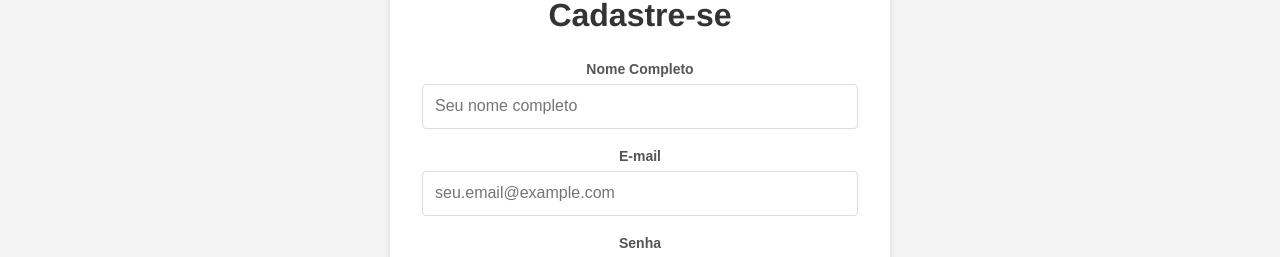
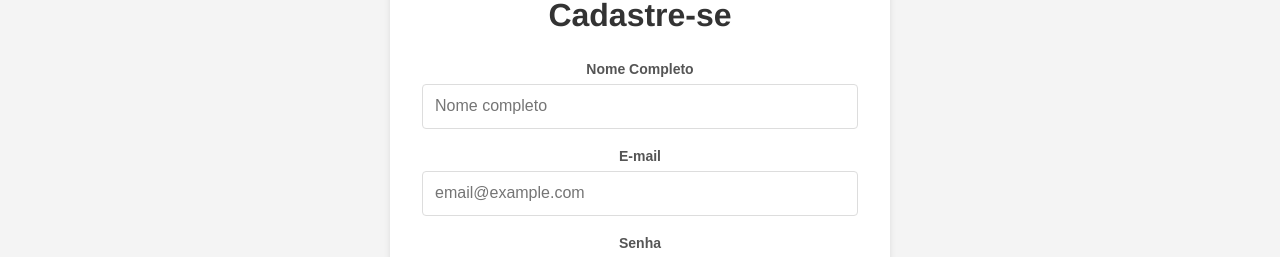
Before and after one commit to JoaoVitor365/logym-frontend, a React (Vite) app: page /cadastrar in a window 1280 px wide. Shown: the part 186-443 px from the top of the page. Built offline with nearby package versions, Linux system fonts and the light colour scheme.

Commit message:
MelhoriaForms

```diff
--- a/src/pages/RegisterPage.jsx
+++ b/src/pages/RegisterPage.jsx
@@ -32,7 +32,7 @@ function RegisterPage() {
             type="text"
             id="name"
             name="name"
-            placeholder="Seu nome completo"
+            placeholder="Nome completo"
             value={name}
             onChange={(e) => setName(e.target.value)}
             required
@@ -42,7 +42,7 @@ function RegisterPage() {
             type="email"
             id="email"
             name="email"
-            placeholder="seu.email@example.com"
+            placeholder="email@example.com"
             value={email}
             onChange={(e) => setEmail(e.target.value)}
             required
```
